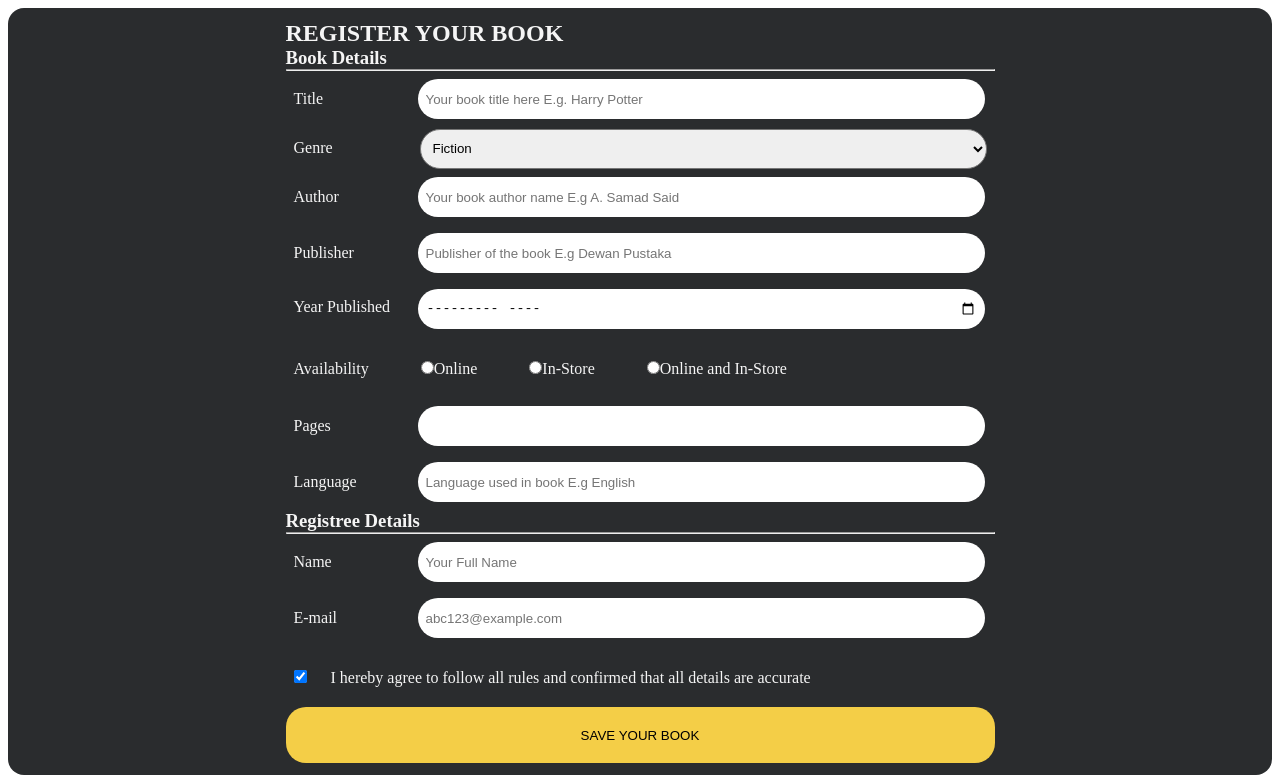
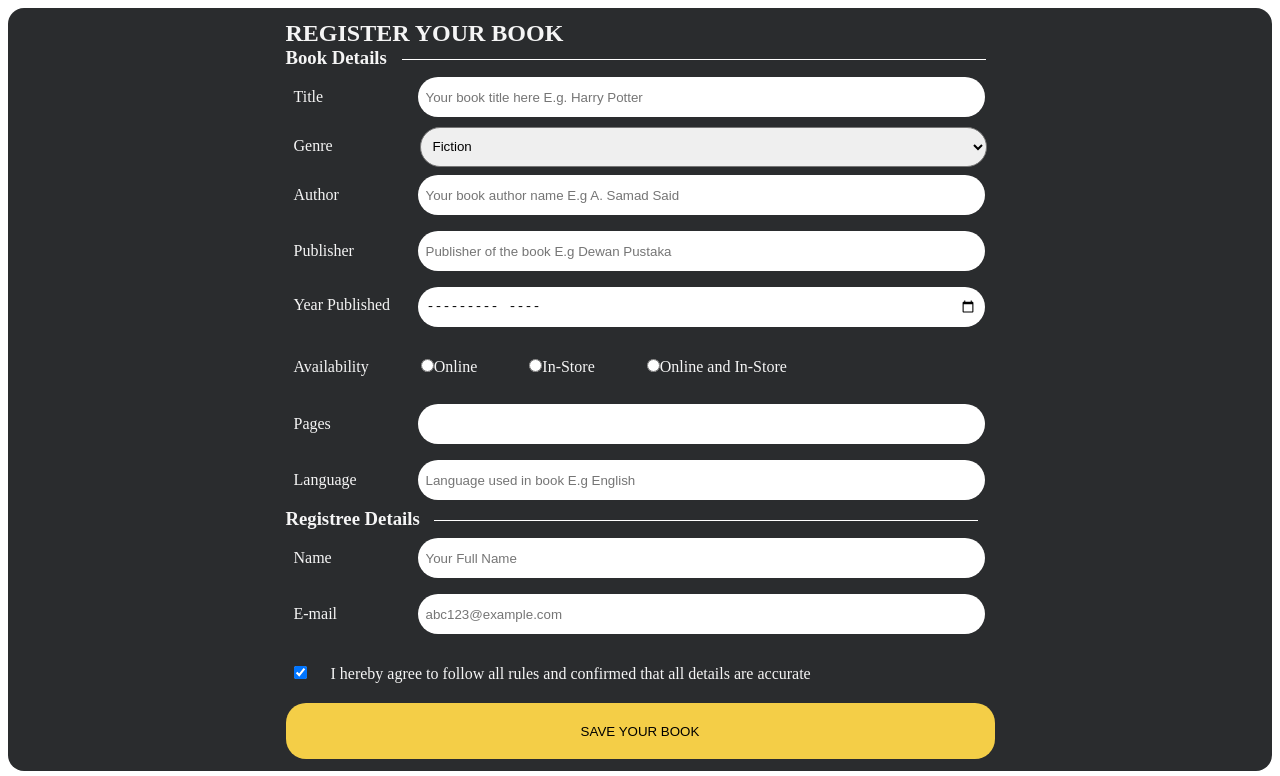
Before and after one commit to muhsin27/assignment2, a plain HTML site: page form/index.html in a window 1280 px wide. Shown: the part 88-864 px from the top of the page. Drawn offline with Linux system fonts and the light colour scheme.

Commit message:
adjust line

```diff
--- a/form/index.html
+++ b/form/index.html
@@ -16,8 +16,13 @@
       <form method="post" action="form.html">
         <h2>REGISTER YOUR BOOK</h2>
 
-        <h3>Book Details</h3>
-        <hr />
+        <div>
+          <h3>
+            Book Details
+            <span class="line"></span>
+          </h3>
+        </div>
+
         <label for="title">Title </label>
         <input
           type="text"
@@ -94,8 +99,10 @@
           placeholder="Language used in book E.g English"
         />
         <br />
-        <h3>Registree Details</h3>
-        <hr />
+        <div>
+          <h3>Registree Details <span class="linee"></span></h3>
+        </div>
+
         <label for="name">Name </label>
         <input type="text" name="name" id="name" placeholder="Your Full Name" />
         <br />
--- a/form/style.css
+++ b/form/style.css
@@ -105,3 +105,19 @@ select {
   align-items: center;
   justify-content: space-around;
 }
+.line {
+  display: inline-block;
+  width: 584px;
+  height: 1px;
+  background-color: rgb(255, 255, 255);
+  margin-left: 10px;
+  margin-bottom: 4px;
+}
+.linee {
+  display: inline-block;
+  width: 544px;
+  height: 1px;
+  background-color: rgb(255, 255, 255);
+  margin-left: 10px;
+  margin-bottom: 4px;
+}
--- a/style.css
+++ b/style.css
@@ -136,3 +136,10 @@ button {
   justify-content: space-between;
   padding: 0 8px;
 }
+.line {
+  display: inline-block;
+  width: 50px; /* Adjust width as needed */
+  height: 1px; /* Adjust thickness as needed */
+  background-color: black; /* Adjust color as needed */
+  margin-left: 10px; /* Adjust spacing from text */
+}
```
